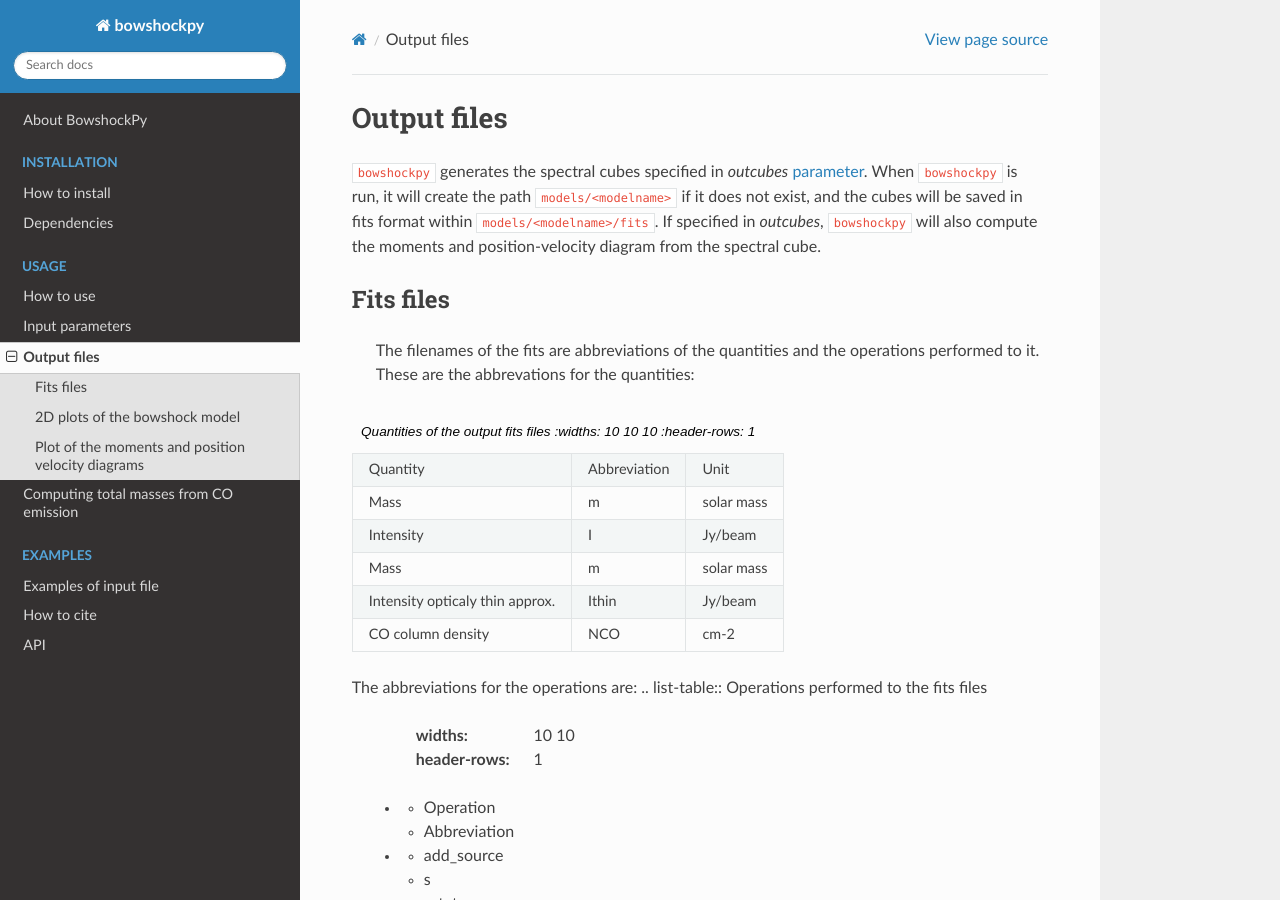
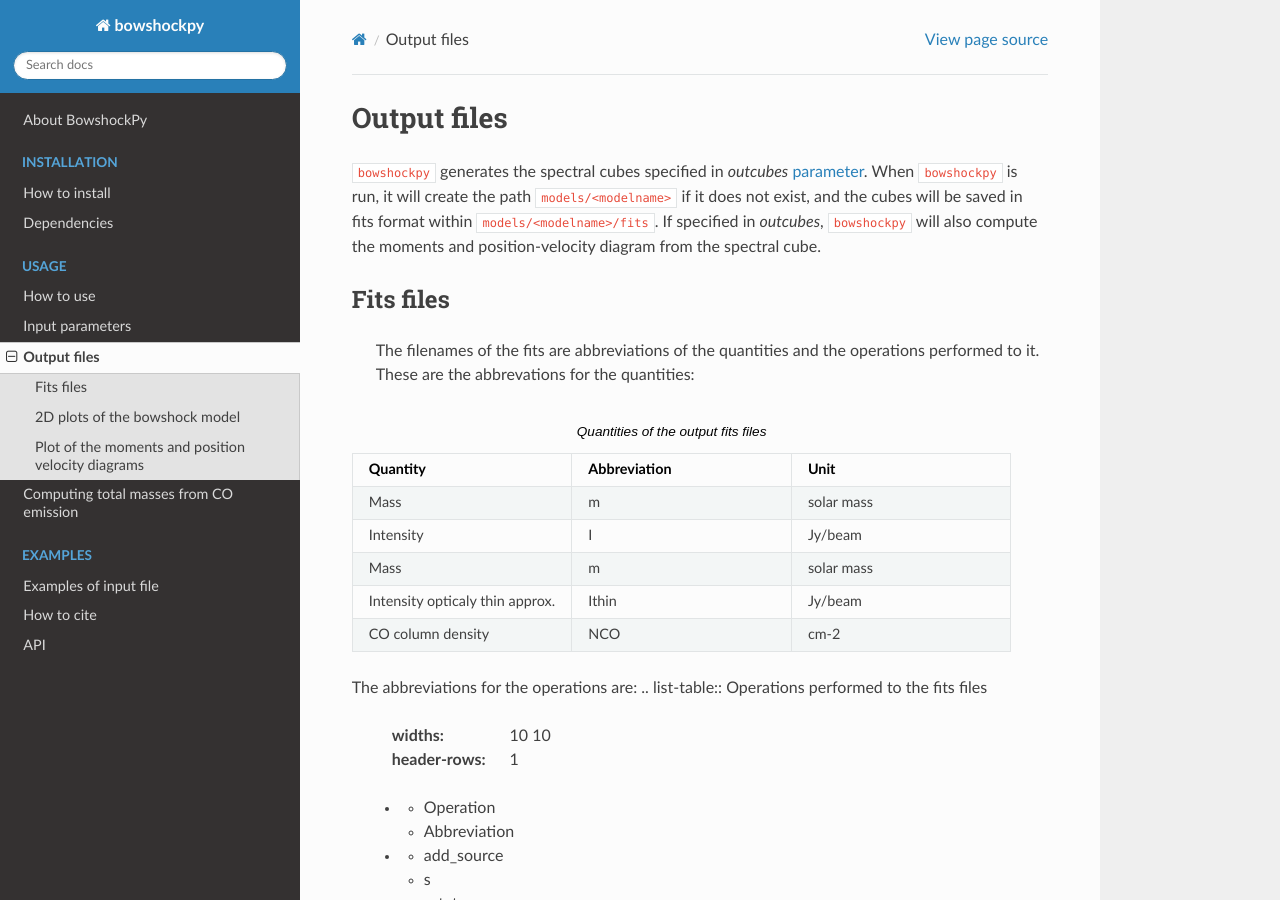
Before and after one commit to gblazquez/bowshockpy, a Sphinx documentation site: the page built from docs/source/outputs.rst, in a window 1280 px wide and 900 px high. Built offline with Sphinx 7.4.7 and the Read the Docs theme 3.1.0, drawn with Linux system fonts in a browser that asks for light colours; pages that are not in the unit, such as notebooks, are missing from menus.

Commit message:
doc fixed

```diff
--- a/docs/source/outputs.rst
+++ b/docs/source/outputs.rst
@@ -9,8 +9,8 @@ Fits files
  The filenames of the fits are abbreviations of the quantities and the operations performed to it. These are the abbrevations for the quantities:
 
 .. list-table:: Quantities of the output fits files
-    :widths: 10 10 10
-    :header-rows: 1
+   :widths: 10 10 10
+   :header-rows: 1
 
    * - Quantity
      - Abbreviation
@@ -33,8 +33,8 @@ Fits files
 
 The abbreviations for the operations are:
 .. list-table:: Operations performed to the fits files
-    :widths: 10 10
-    :header-rows: 1
+   :widths: 10 10
+   :header-rows: 1
 
    * - Operation
      - Abbreviation
@@ -51,12 +51,10 @@ The abbreviations for the operations are:
 ------------------------------
 
 .. figure:: 2D_1.png
-    :scale: 50 %
     :alt: Bowshock model. This figure will be generate for each bowshock included in the cube
 
 Plot of the moments and position velocity diagrams
 --------------------------------------------------
 
 .. figure:: momentsandpv_and_params_I_nc.png
-    :scale: 50 %
     :alt: Moments and position-velocity diagram of the synthetic cube.
```
